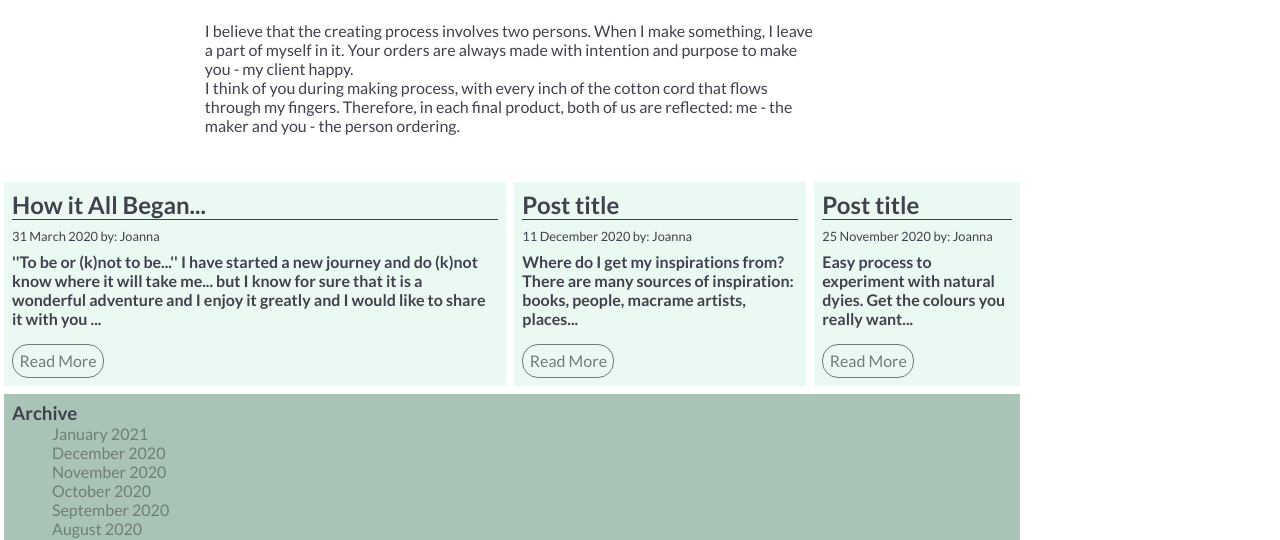
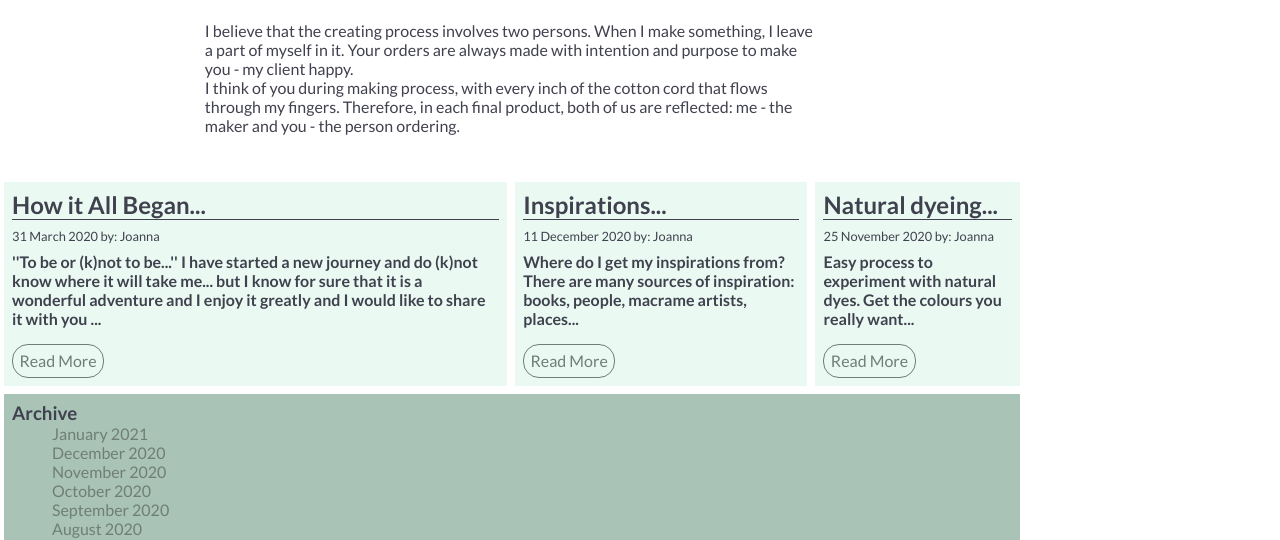
Before and after one commit to mjez77/udacity-project-1, a plain HTML site: page post.html in a window 1280 px wide. Shown: the part 1190-1730 px from the top of the page. Drawn offline with Linux system fonts and the light colour scheme.

Commit message:
more text updates

```diff
--- a/post.html
+++ b/post.html
@@ -116,7 +116,7 @@
         </div>
 
         <div class="card" id="pp-2">
-          <h2 class="post-h2">Post title</h2>
+          <h2 class="post-h2">Inspirations...</h2>
           <p class="post-info">11 December 2020 by: Joanna</p>
           <p class="p-txt">Where do I get my inspirations from?
             There are many sources of inspiration: books, people, macrame artists, places...</p>
@@ -124,9 +124,9 @@
         </div>
 
         <div class="card" id="pp-3">
-          <h2 class="post-h2">Post title</h2>
+          <h2 class="post-h2">Natural dyeing...</h2>
           <p class="post-info">25 November 2020 by: Joanna</p>
-          <p class="p-txt">Easy process to experiment with natural dyies. Get the colours you really want...</p>
+          <p class="p-txt">Easy process to experiment with natural dyes. Get the colours you really want...</p>
           <a href="#" target="_blank" class="btn">Read More</a>
         </div>
 
```
Also changed, not shown: index.html (+1 -1 lines).
